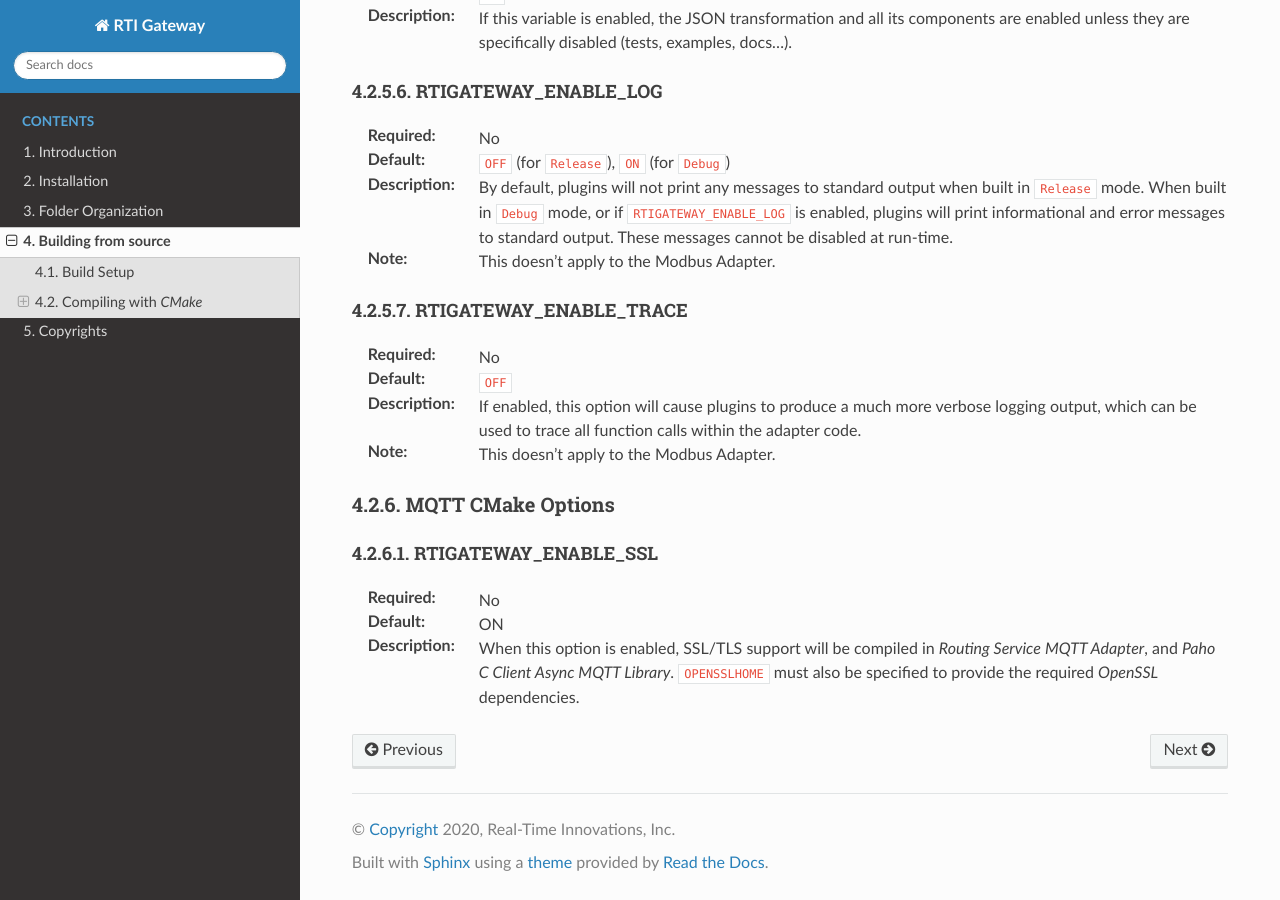
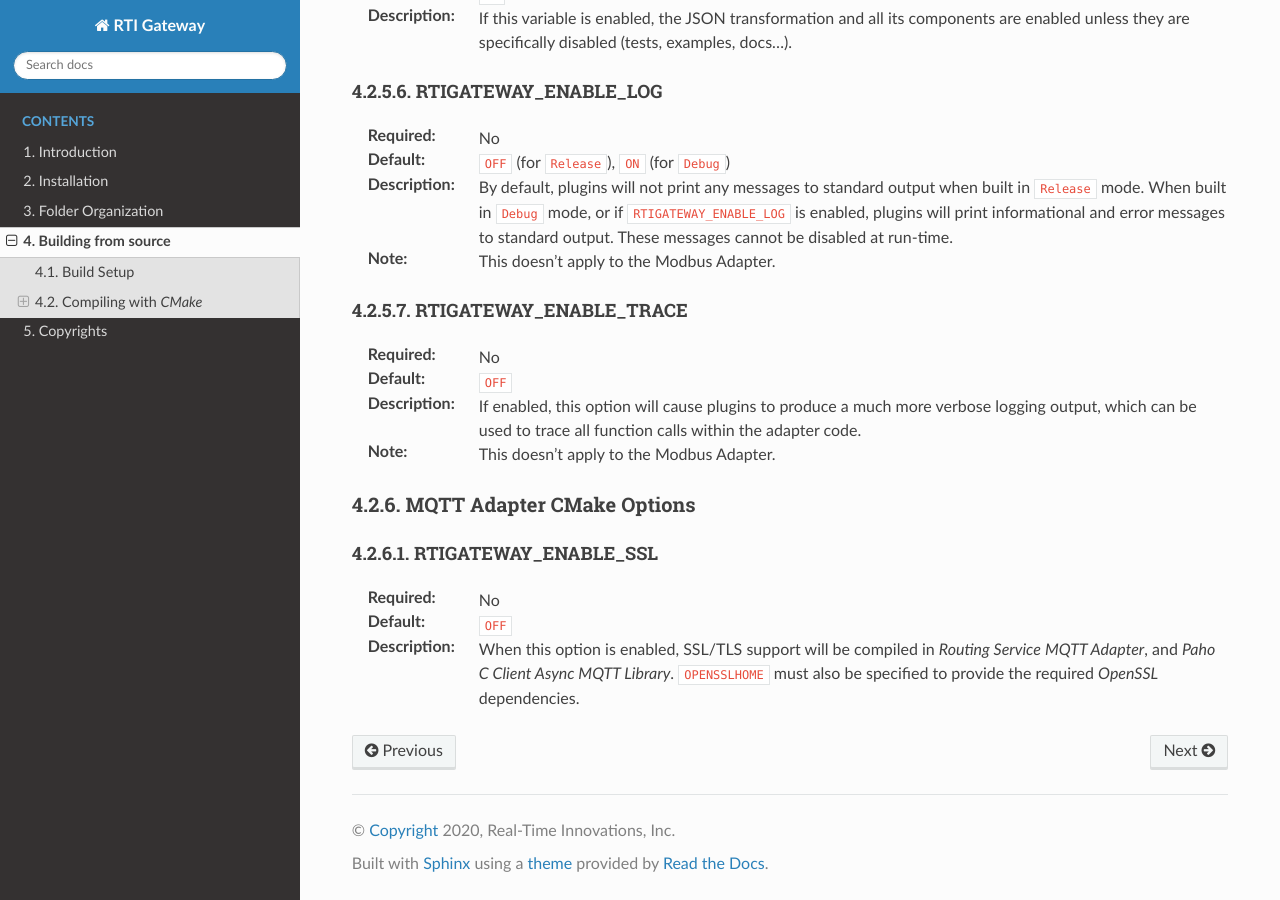
Before and after one commit to rticommunity/rticonnextdds-gateway, a Sphinx documentation site: the page built from doc/building.rst, in a window 1280 px wide and 900 px high, scrolled down 3748 px. Built offline with Sphinx 7.4.7 and the Read the Docs theme 2.0.0, drawn with Linux system fonts in a browser that asks for light colours; formulas are drawn with MathJax 3.

Commit message:
Fixed the default parameter of RTIGATEWAY_ENABLE_SSL #5

```diff
--- a/doc/building.rst
+++ b/doc/building.rst
@@ -227,14 +227,14 @@ RTIGATEWAY_ENABLE_TRACE
               function calls within the adapter code.
 :Note: This doesn't apply to the Modbus Adapter.
 
-MQTT CMake Options
-------------------
+MQTT Adapter CMake Options
+--------------------------
 
 RTIGATEWAY_ENABLE_SSL
 ^^^^^^^^^^^^^^^^^^^^^
 
 :Required: No
-:Default: ON
+:Default: ``OFF``
 :Description: When this option is enabled, SSL/TLS support will be compiled in
               |RSMQTT|, and |PAHO_ASYNC|. ``OPENSSLHOME`` must also be
               specified to provide the required |OPENSSL| dependencies.
```
